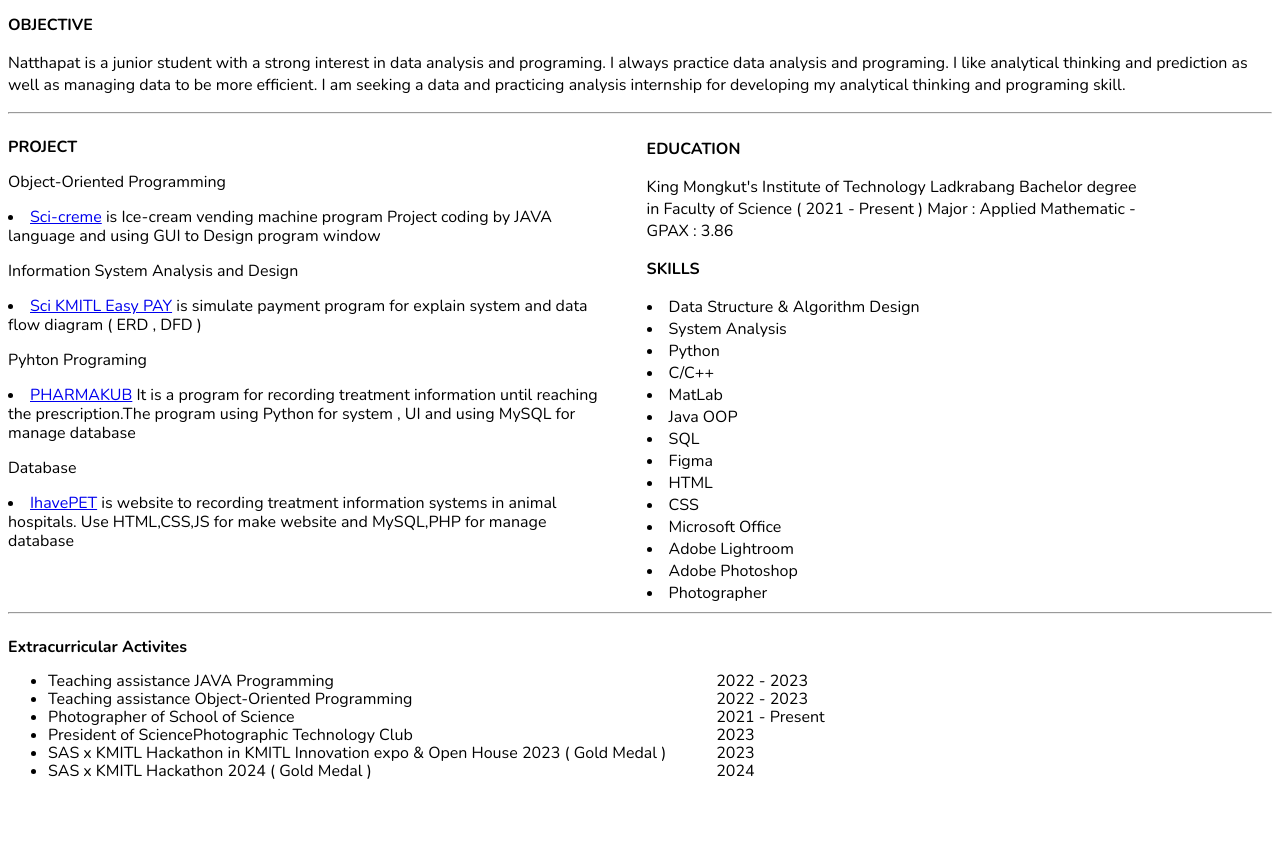
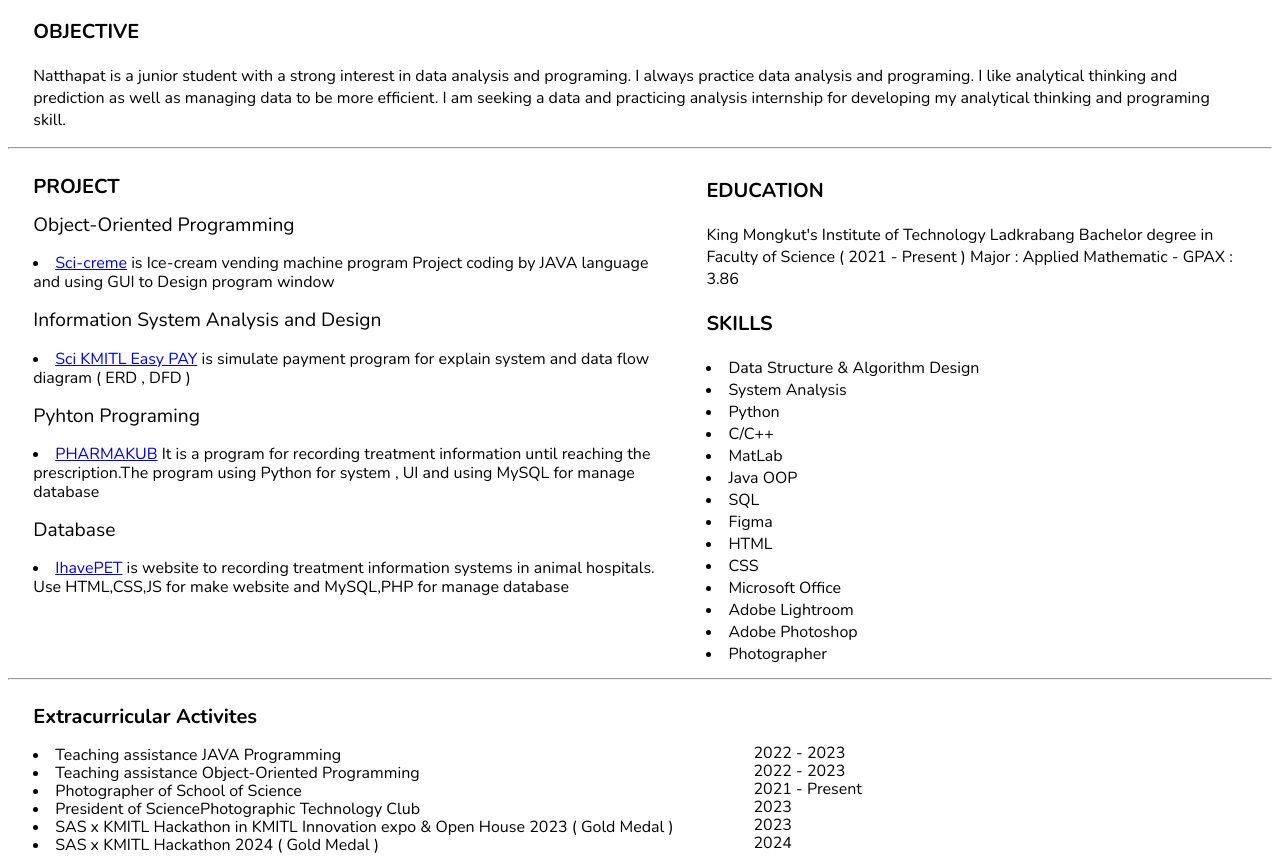
Before and after one commit to NatthapatYang/jai-resume, a website built with Vite: page index.html in a window 1280 px wide. Shown: the part 249-1117 px from the top of the page. Before the commit the page ends 1053 px from the top, so only its background shows below. Built offline with nearby package versions, Linux system fonts and the light colour scheme.

Commit message:
Add PDF link,set text & padding

```diff
--- a/index.html
+++ b/index.html
@@ -33,7 +33,7 @@
 
     <div class="box2">
 
-      <p><strong>OBJECTIVE</strong></p>
+      <p style="font-size: 20px;" ><strong>OBJECTIVE</strong></p>
       <p>Natthapat is a junior student with a strong interest in data analysis and programing.
         I always practice data analysis and programing. I like analytical thinking and prediction
         as well as managing data to be more efficient. I am seeking a data and practicing
@@ -46,29 +46,29 @@
     <div class="box3">
       <div class="box3_left">
         <div class="box3_project">
-          <p><strong>PROJECT</strong></p>
+          <p style="font-size: 20px;"><strong>PROJECT</strong></p>
           <div class="project1">
-            <p>Object-Oriented Programming </p>
-            <li><a href="https://www.w3schools.com">Sci-creme</a>
+            <p style="font-size: larger;">Object-Oriented Programming </p>
+            <li><a href="pdffile/Scicreme/Sci-Cream.pdf" target="_blank">Sci-creme</a>
               is Ice-cream vending machine program
               Project coding by JAVA language and using GUI to Design program window </li>
           </div>
           <div class="project2">
-            <p>Information System Analysis and Design</p>
-            <li><a href="https://www.w3schools.com">Sci KMITL Easy PAY</a>
+            <p style="font-size: larger;">Information System Analysis and Design</p>
+            <li><a href="pdffile/EasyPay/KMITL Easy Pay App.pdf" target="_blank">Sci KMITL Easy PAY</a>
               is simulate payment program for
               explain system and data flow diagram ( ERD , DFD )</li>
           </div>
           <div class="project3">
-            <p>Pyhton Programing</p>
-            <li><a href="https://www.w3schools.com">PHARMAKUB</a>
+            <p style="font-size: larger;" >Pyhton Programing</p>
+            <li><a href="pdffile/Pharmakub/Pharmakub.pdf" target="_blank">PHARMAKUB</a>
               It is a program for recording treatment information
               until reaching the prescription.The program using Python for system ,
               UI and using MySQL for manage database</li>
           </div>
           <div class="project4">
-            <p>Database</p>
-            <li><a href="https://www.w3schools.com">IhavePET</a>
+            <p style="font-size: larger;">Database</p>
+            <li><a href="pdffile/IhavePet/IHavePET.pdf" target="_blank">IhavePET</a>
               is website to recording treatment information systems in animal hospitals.
               Use HTML,CSS,JS for make website and MySQL,PHP  for manage database</li>
           </div>
@@ -77,14 +77,14 @@
 
       <div class="box3_right">
         <div class="box3_education">
-          <p><strong>EDUCATION</strong></p>
+          <p style="font-size: 20px;" ><strong>EDUCATION</strong></p>
           <p>King Mongkut's Institute of Technology Ladkrabang
             Bachelor degree in Faculty of Science ( 2021 - Present )
             Major : Applied Mathematic - GPAX : 3.86
             </p>
         </div>
         <div>
-          <p><strong>SKILLS</strong></p>
+          <p style="font-size: 20px;"><strong>SKILLS</strong></p>
           <div class="box3_list">
             <li>Data Structure & Algorithm Design</li>
             <li>System Analysis</li>
@@ -109,15 +109,17 @@
 
     <div class="box4">
       <div class="box4_left">
-        <p><strong>Extracurricular Activites</strong></p>
-        <ul>
+        <div>
+          <p style="font-size: 20px;"><strong>Extracurricular Activites</strong></p>
+        </div>
+        <div>
           <li>Teaching assistance JAVA Programming</li>
           <li>Teaching assistance Object-Oriented  Programming </li>
           <li>Photographer of School of Science</li>
           <li>President of SciencePhotographic Technology Club</li>
           <li>SAS x KMITL Hackathon in KMITL Innovation expo & Open House 2023 ( Gold Medal ) </li>
           <li>SAS x KMITL Hackathon 2024 (  Gold Medal ) </li>
-        </ul>
+        </div>
       </div>
       <div class="box4_right">
         <div class="date_at">
--- /dev/null
+++ b/main1.js
@@ -0,0 +1 @@
+import './src/box1_left.css'
--- a/src/box1_left.css
+++ b/src/box1_left.css
@@ -4,4 +4,5 @@
 
 .box1_left {
     font-family: "Nunito", sans-serif;
+    padding-left: 2%;
 }
--- a/src/box1_right.css
+++ b/src/box1_right.css
@@ -1,7 +1,8 @@
 .box1_right img {
-    width: 170PX;
+    width: 190PX;
 }
 .box1_right {
     position: absolute;
     right: 0;
+    padding-right: 3%;
 }
--- a/src/box2.css
+++ b/src/box2.css
@@ -2,6 +2,7 @@
 
 
 .box2 {
-
     font-family: "Nunito", sans-serif;
+    padding-left: 2%;
+    padding-right: 3%;
 }
--- a/src/box3.css
+++ b/src/box3.css
@@ -4,4 +4,5 @@
 .box3 {
     font-family: "Nunito", sans-serif;
     display: flex;
+    margin-bottom: 1%;
 }
--- a/src/box3_left.css
+++ b/src/box3_left.css
@@ -1,4 +1,4 @@
 .box3_left {
     line-height: 19px;
-
+    padding-left: 2%;
 }
--- a/src/box3_right.css
+++ b/src/box3_right.css
@@ -1,4 +1,5 @@
 .box3_right {
-    padding-right: 10%;
+    padding-right: 3%;
     margin-left: 3%;
+
 }
--- a/src/box4.css
+++ b/src/box4.css
@@ -4,4 +4,5 @@
 .box4 {
     font-family: "Nunito", sans-serif;
     display: flex;
+    line-height: 10px;
 }
--- a/src/box4_left.css
+++ b/src/box4_left.css
@@ -1,3 +1,4 @@
 .box4_left {
     line-height: 18px;
+    padding-left: 2%;
 }
--- a/src/box4_right.css
+++ b/src/box4_right.css
@@ -1,5 +1,6 @@
 .box4_right {
     line-height:2px;
-    padding-top: 42px;
-    margin-left: 50px;
+    padding-top: 48px;
+    margin-left: 80px;
+    padding-right: 3%;
 }
```
Also changed, not shown: scicreme.html (added, +16 -0 lines), 4 other files.
